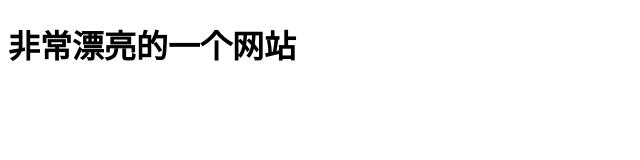
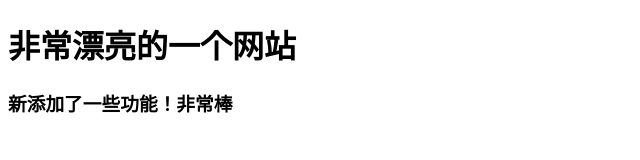
Before and after one commit to kkmuk/GitDemo, a plain HTML site: page index.html in a window 1280 px wide. Shown: the whole page, without its empty margins (0-640 px from the left). Drawn offline with Linux system fonts and the light colour scheme.

Commit message:
新添加了一些功能

```diff
--- a/index.html
+++ b/index.html
@@ -8,5 +8,6 @@
 </head>
 <body>
     <h1>非常漂亮的一个网站</h1>
+    <h3>新添加了一些功能！非常棒</h3>
 </body>
 </html>
```
